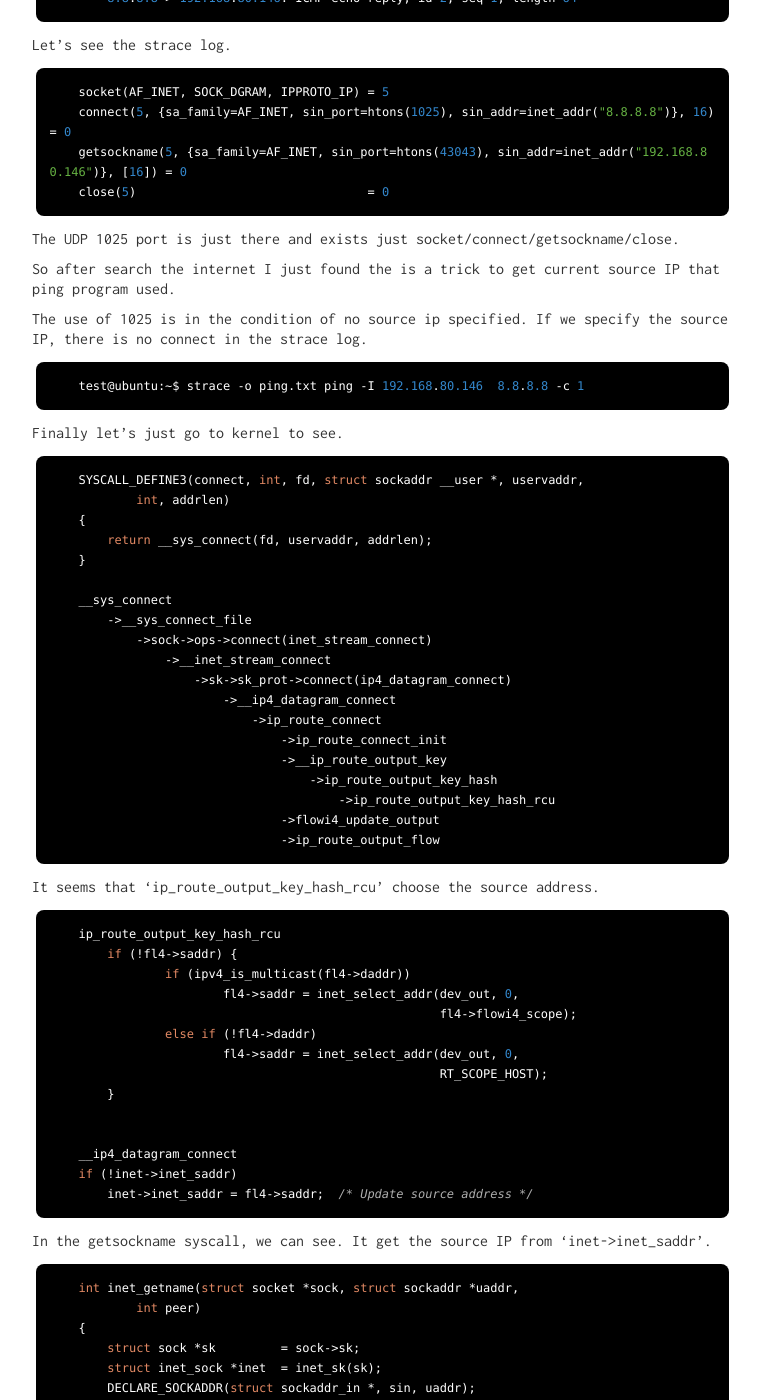
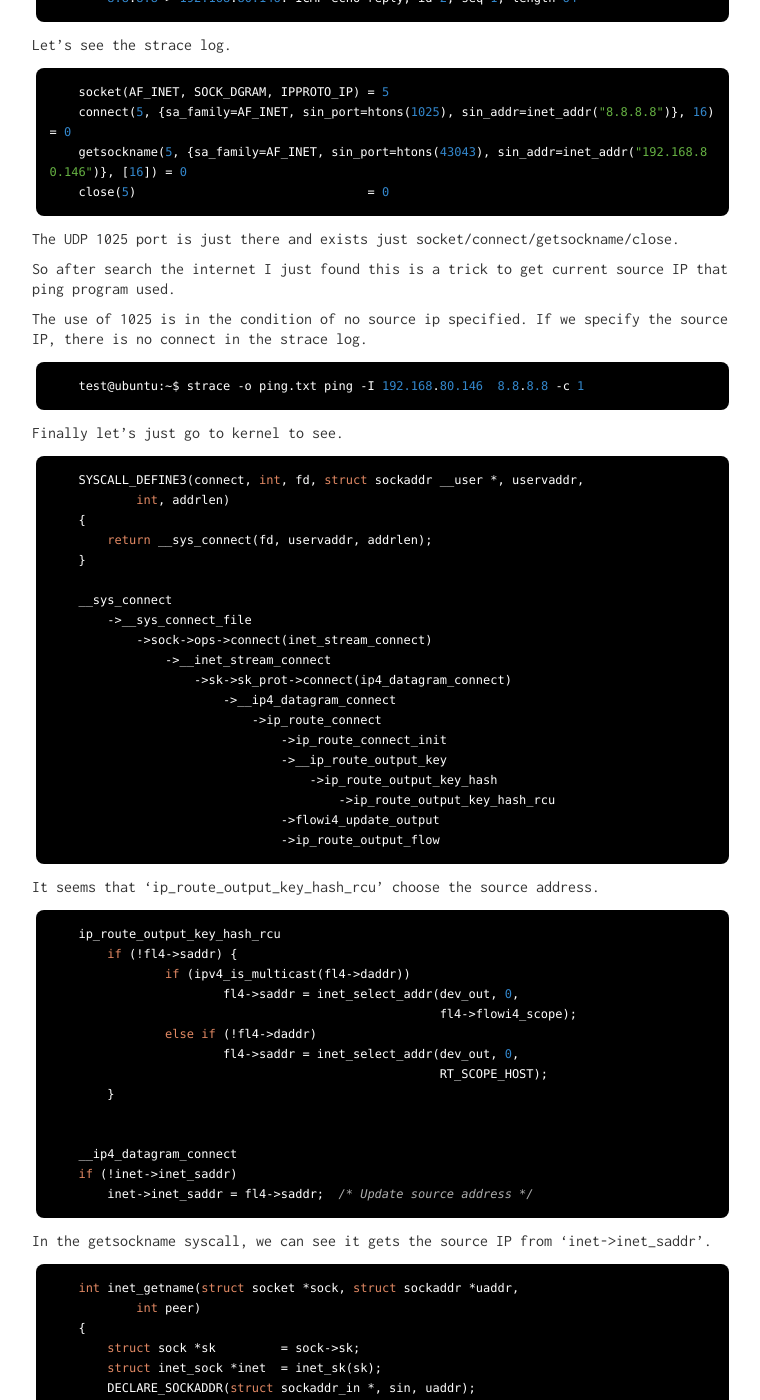
Before and after one commit to terenceli/terenceli.github.com, a Jekyll site: the page built from _posts/2021-02-19-ping-1025.md, in a window 1280 px wide and 1400 px high, scrolled down 731 px. Shown: the whole window, without its empty margins (258-1018 px from the left). Built offline with Jekyll 4.4.1, drawn with Linux system fonts in a browser that asks for light colours; comment, search, counter and statistics services are not loaded; some of the changed text lies outside the part shown.

Commit message:
Fix some sytax.

```diff
--- a/_posts/2021-02-19-ping-1025.md
+++ b/_posts/2021-02-19-ping-1025.md
@@ -40,7 +40,7 @@ Let's see the strace log.
 
 The UDP 1025 port is just there and exists just socket/connect/getsockname/close.
 
-So after search the internet I just found the is a trick to get current source IP that ping program used.
+So after search the internet I just found this is a trick to get current source IP that ping program used.
 
 The use of 1025 is in the condition of no source ip specified. If we specify the source IP, there is no connect in the strace log.
 
@@ -86,7 +86,7 @@ It seems that 'ip_route_output_key_hash_rcu' choose the source address.
             inet->inet_saddr = fl4->saddr;	/* Update source address */
 
 
-In the getsockname syscall, we can see. It get the source IP from 'inet->inet_saddr'.
+In the getsockname syscall, we can see it gets the source IP from 'inet->inet_saddr'.
 
         int inet_getname(struct socket *sock, struct sockaddr *uaddr,
                 int peer)
```
Also changed, not shown: other parts of _posts/2021-02-19-ping-1025.md (+0 -2 lines).
